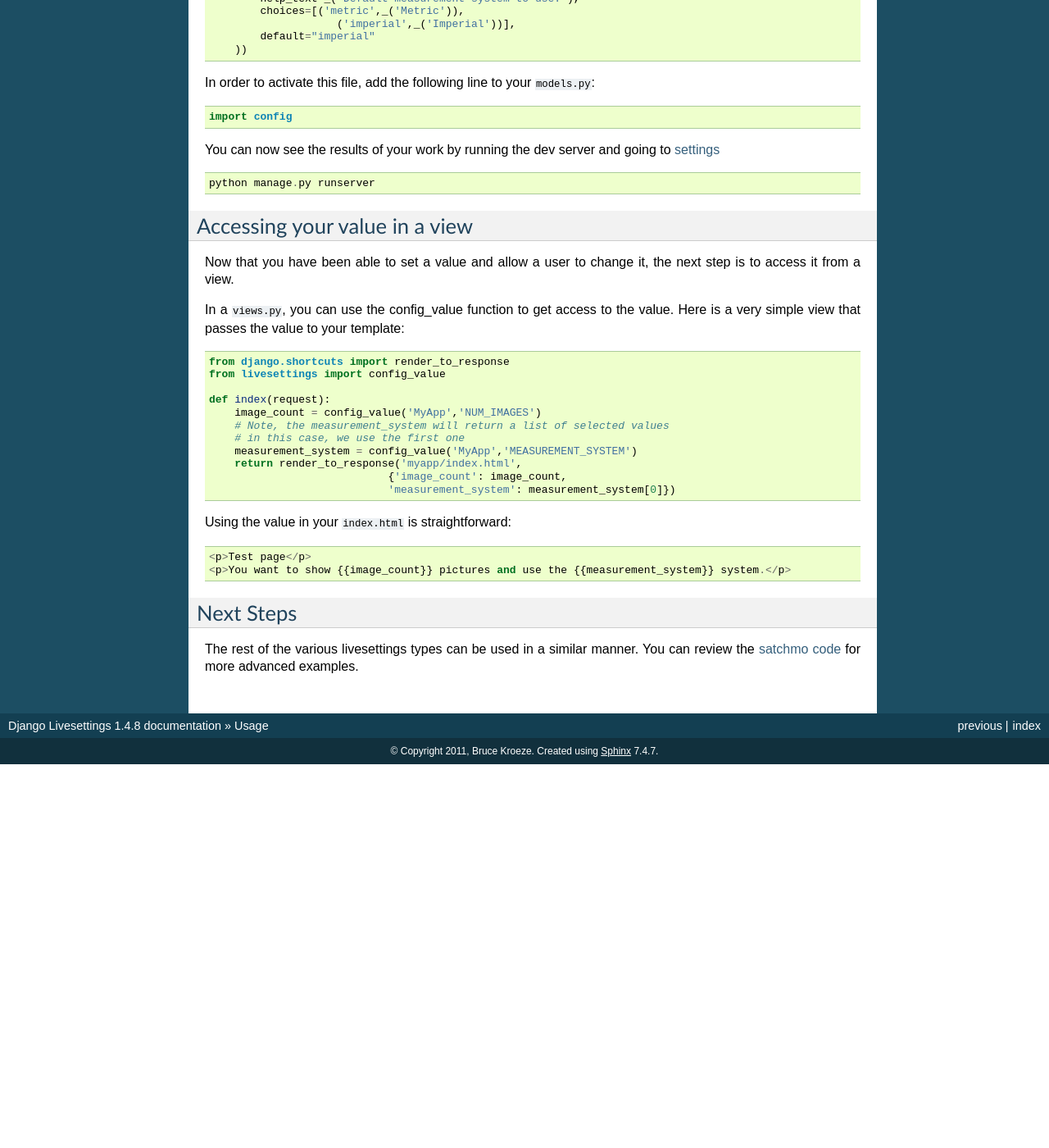
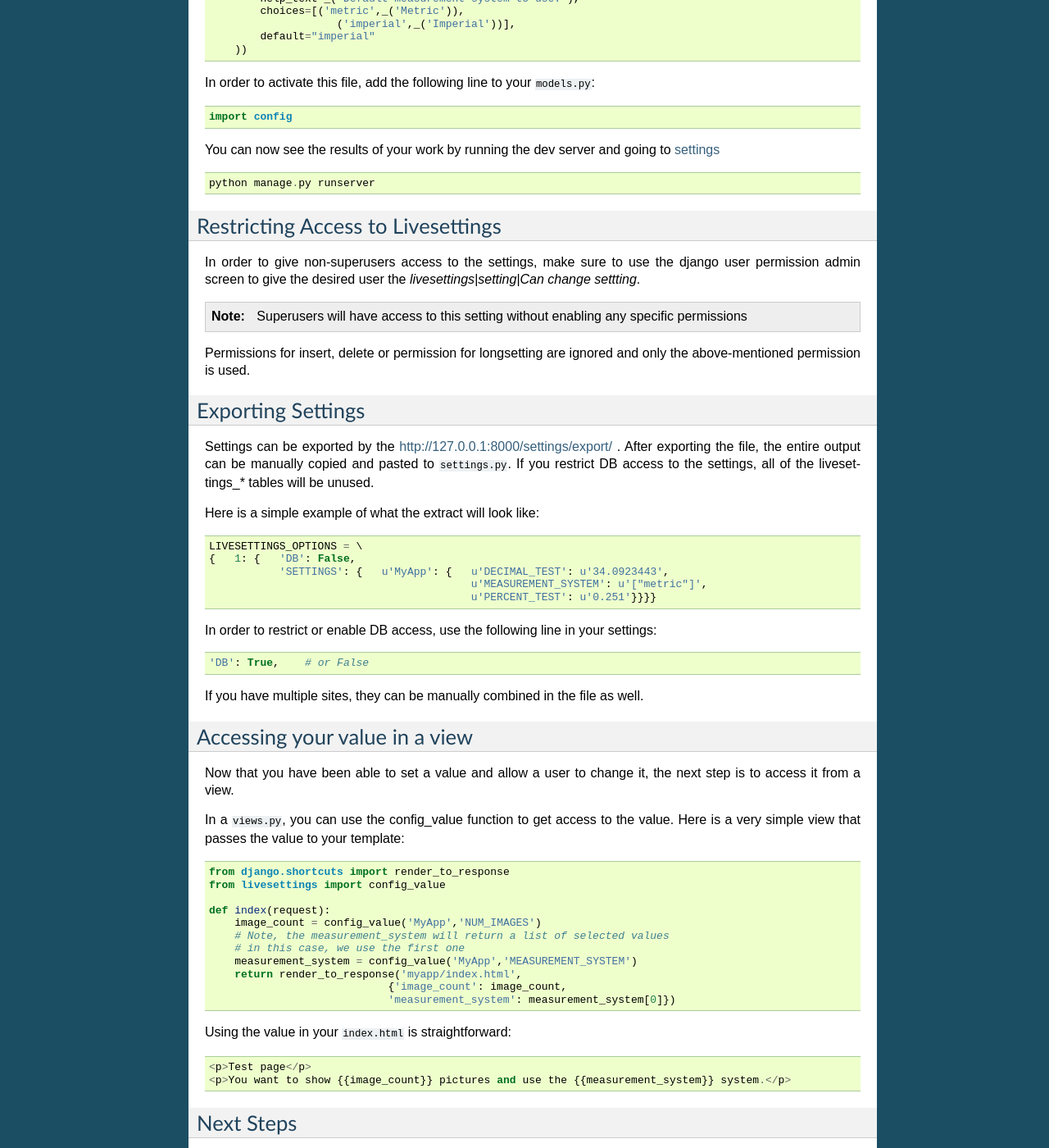
Before and after one commit to kunaldeo/django-livesettings3, a Sphinx documentation site: the page built from docs/usage.rst, in a window 1280 px wide and 1400 px high, scrolled down 613 px. Shown: the whole window at 82% size. Built offline with Sphinx 7.4.7, drawn with Linux system fonts in a browser that asks for light colours; before the commit the page ends 1545 px from its top, so only the background shows below that; some of the changed text lies outside the part shown.

Commit message:
Some doc cleanups and enhancements.

```diff
--- a/docs/conf.py
+++ b/docs/conf.py
@@ -45,9 +45,9 @@ copyright = u'2011, Bruce Kroeze'
 # built documents.
 #
 # The short X.Y version.
-version = '1.4.8'
+version = '1.4.9'
 # The full version, including alpha/beta/rc tags.
-release = '1.4.8'
+release = '1.4.9'
 
 # The language for content autogenerated by Sphinx. Refer to documentation
 # for a list of supported languages.
--- a/docs/usage.rst
+++ b/docs/usage.rst
@@ -43,6 +43,37 @@ You can now see the results of your work by running the dev server and going to
 
     python manage.py runserver
 
+Restricting Access to Livesettings
+----------------------------------
+
+In order to give non-superusers access to the settings, make sure to use the django user permission admin screen to give the desired user the *livesettings|setting|Can change settting*.
+
+.. Note::
+    Superusers will have access to this setting without enabling any specific permissions
+
+Permissions for insert, delete or permission for longsetting are ignored and only the above-mentioned permission is used.
+
+Exporting Settings
+------------------
+
+Settings can be exported by the `http://127.0.0.1:8000/settings/export/ <http://127.0.0.1:8000/settings/export/>`_ . After exporting the file, the entire
+output can be manually copied and pasted to :file:`settings.py`. If you restrict DB access to the settings, all of the livesettings_* tables
+will be unused.
+
+Here is a simple example of what the extract will look like::
+
+    LIVESETTINGS_OPTIONS = \
+    {   1: {   'DB': False,
+               'SETTINGS': {   u'MyApp': {   u'DECIMAL_TEST': u'34.0923443',
+                                             u'MEASUREMENT_SYSTEM': u'["metric"]',
+                                             u'PERCENT_TEST': u'0.251'}}}}
+
+In order to restrict or enable DB access, use the following line in your settings::
+
+    'DB': True,    # or False
+
+If you have multiple sites, they can be manually combined in the file as well.
+
 Accessing your value in a view
 ------------------------------
 
```
Also changed, not shown: docs/about.rst (+2 -12 lines).
